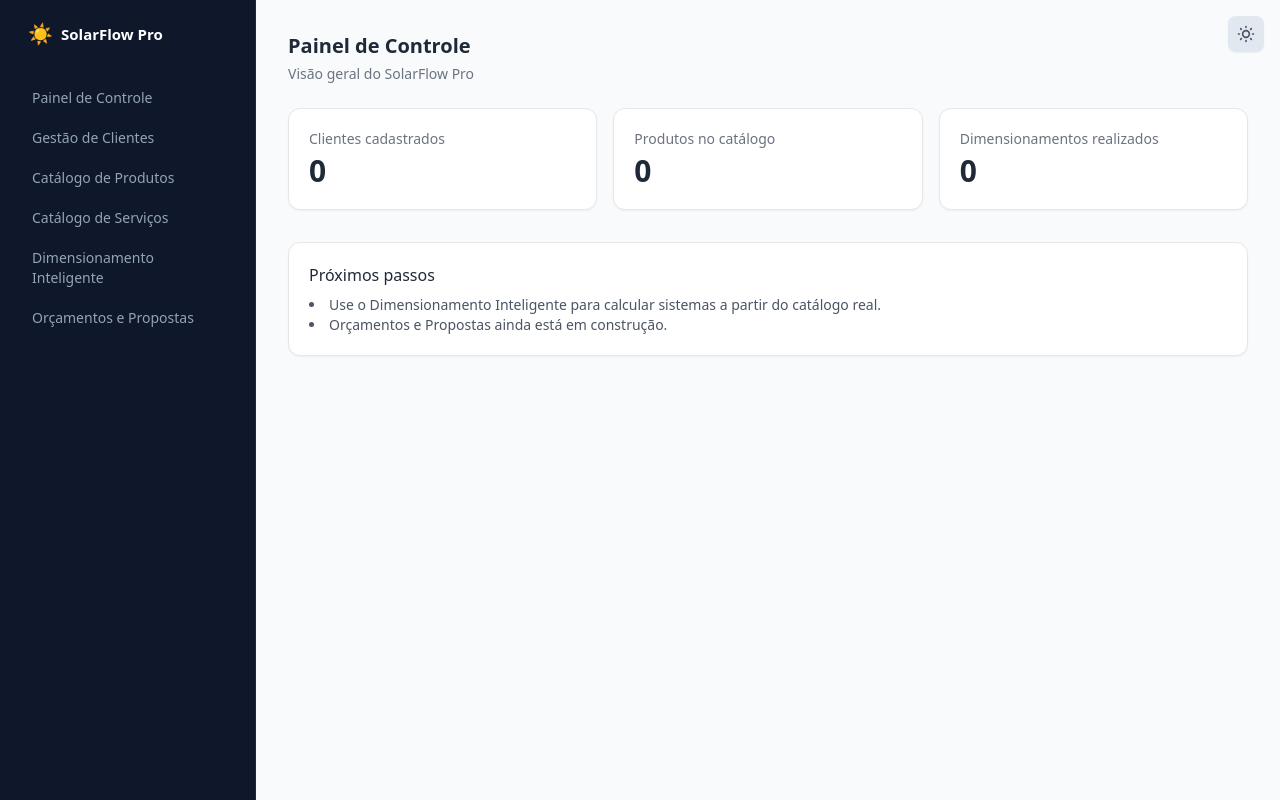
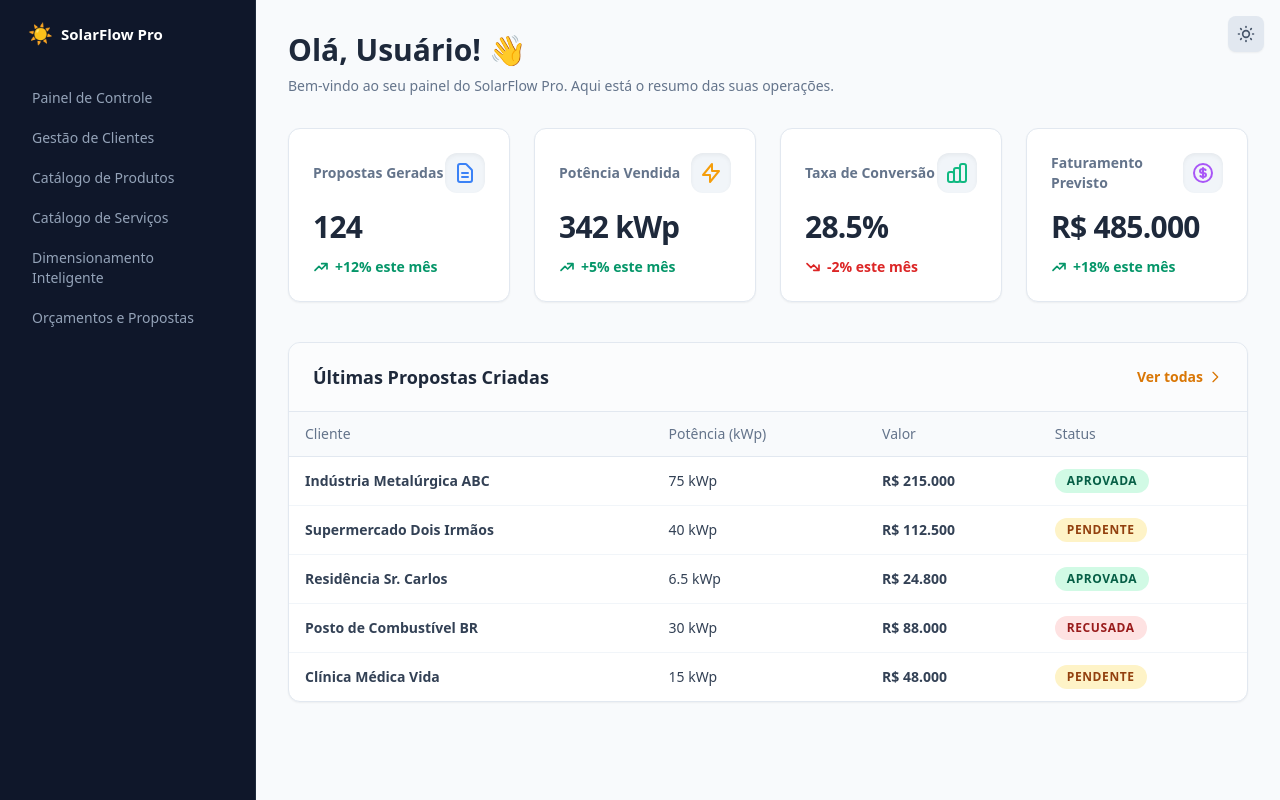
Before and after one commit to rafaelnrr/erp, a Next.js app: page /admin in a window 1280 px wide. Built offline with nearby package versions, Linux system fonts and the light colour scheme; no server answers; the database is empty.

Commit message:
feat: redirecionamento raiz e dashboard com kpis e tabela mockada

```diff
--- a/app/admin/page.tsx
+++ b/app/admin/page.tsx
@@ -1,41 +1,152 @@
 import { createClient } from "@/utils/supabase/server";
 
-export default async function PainelControlePage() {
+export default async function DashboardPage() {
   const supabase = await createClient();
+  const { data: { user } } = await supabase.auth.getUser();
 
-  const [{ count: clientesCount }, { count: produtosCount }, { count: dimensionamentosCount }] =
-    await Promise.all([
-      supabase.from("clientes").select("*", { count: "exact", head: true }),
-      supabase.from("produtos").select("*", { count: "exact", head: true }),
-      supabase.from("dimensionamentos").select("*", { count: "exact", head: true }),
-    ]);
+  // Pegando o nome do metadado do user (caso exista) ou caindo para o inicio do e-mail
+  const userName = user?.user_metadata?.nome || user?.email?.split('@')[0] || "Usuário";
 
-  const cards = [
-    { label: "Clientes cadastrados", valor: clientesCount ?? 0 },
-    { label: "Produtos no catálogo", valor: produtosCount ?? 0 },
-    { label: "Dimensionamentos realizados", valor: dimensionamentosCount ?? 0 },
+  // Dados Mockados para visualização imediata do layout
+  const kpis = [
+    {
+      label: "Propostas Geradas",
+      valor: "124",
+      tendencia: "+12% este mês",
+      positiva: true,
+      icone: (
+        <svg className="w-6 h-6 text-blue-500" fill="none" viewBox="0 0 24 24" stroke="currentColor">
+          <path strokeLinecap="round" strokeLinejoin="round" strokeWidth={2} d="M9 12h6m-6 4h6m2 5H7a2 2 0 01-2-2V5a2 2 0 012-2h5.586a1 1 0 01.707.293l5.414 5.414a1 1 0 01.293.707V19a2 2 0 01-2 2z" />
+        </svg>
+      )
+    },
+    {
+      label: "Potência Vendida",
+      valor: "342 kWp",
+      tendencia: "+5% este mês",
+      positiva: true,
+      icone: (
+        <svg className="w-6 h-6 text-amber-500" fill="none" viewBox="0 0 24 24" stroke="currentColor">
+          <path strokeLinecap="round" strokeLinejoin="round" strokeWidth={2} d="M13 10V3L4 14h7v7l9-11h-7z" />
+        </svg>
+      )
+    },
+    {
+      label: "Taxa de Conversão",
+      valor: "28.5%",
+      tendencia: "-2% este mês",
+      positiva: false,
+      icone: (
+        <svg className="w-6 h-6 text-emerald-500" fill="none" viewBox="0 0 24 24" stroke="currentColor">
+          <path strokeLinecap="round" strokeLinejoin="round" strokeWidth={2} d="M9 19v-6a2 2 0 00-2-2H5a2 2 0 00-2 2v6a2 2 0 002 2h2a2 2 0 002-2zm0 0V9a2 2 0 012-2h2a2 2 0 012 2v10m-6 0a2 2 0 002 2h2a2 2 0 002-2m0 0V5a2 2 0 012-2h2a2 2 0 012 2v14a2 2 0 01-2 2h-2a2 2 0 01-2-2z" />
+        </svg>
+      )
+    },
+    {
+      label: "Faturamento Previsto",
+      valor: "R$ 485.000",
+      tendencia: "+18% este mês",
+      positiva: true,
+      icone: (
+        <svg className="w-6 h-6 text-purple-500" fill="none" viewBox="0 0 24 24" stroke="currentColor">
+          <path strokeLinecap="round" strokeLinejoin="round" strokeWidth={2} d="M12 8c-1.657 0-3 .895-3 2s1.343 2 3 2 3 .895 3 2-1.343 2-3 2m0-8c1.11 0 2.08.402 2.599 1M12 8V7m0 1v8m0 0v1m0-1c-1.11 0-2.08-.402-2.599-1M21 12a9 9 0 11-18 0 9 9 0 0118 0z" />
+        </svg>
+      )
+    },
   ];
+
+  const ultimasPropostas = [
+    { id: 1, cliente: "Indústria Metalúrgica ABC", potencia: "75 kWp", valor: "R$ 215.000", status: "Aprovada" },
+    { id: 2, cliente: "Supermercado Dois Irmãos", potencia: "40 kWp", valor: "R$ 112.500", status: "Pendente" },
+    { id: 3, cliente: "Residência Sr. Carlos", potencia: "6.5 kWp", valor: "R$ 24.800", status: "Aprovada" },
+    { id: 4, cliente: "Posto de Combustível BR", potencia: "30 kWp", valor: "R$ 88.000", status: "Recusada" },
+    { id: 5, cliente: "Clínica Médica Vida", potencia: "15 kWp", valor: "R$ 48.000", status: "Pendente" },
+  ];
+
+  const statusColors: Record<string, string> = {
+    "Aprovada": "bg-emerald-100 text-emerald-800 dark:bg-emerald-500/20 dark:text-emerald-400",
+    "Pendente": "bg-amber-100 text-amber-800 dark:bg-amber-500/20 dark:text-amber-400",
+    "Recusada": "bg-red-100 text-red-800 dark:bg-red-500/20 dark:text-red-400",
+  };
 
   return (
     <main className="p-8">
-      <h1 className="text-xl font-semibold text-gray-800">Painel de Controle</h1>
-      <p className="mt-1 text-sm text-gray-500">Visão geral do SolarFlow Pro</p>
+      {/* Cabeçalho */}
+      <div className="mb-8">
+        <h1 className="text-3xl font-bold text-slate-800 dark:text-slate-100">
+          Olá, {userName}! 👋
+        </h1>
+        <p className="mt-2 text-sm font-medium text-slate-500 dark:text-slate-400">
+          Bem-vindo ao seu painel do SolarFlow Pro. Aqui está o resumo das suas operações.
+        </p>
+      </div>
 
-      <div className="mt-6 grid grid-cols-1 gap-4 sm:grid-cols-3">
-        {cards.map((c) => (
-          <div key={c.label} className="rounded-xl border border-gray-200 bg-white p-5 shadow-sm">
-            <span className="block text-sm text-gray-500">{c.label}</span>
-            <strong className="mt-1 block text-3xl text-gray-800">{c.valor}</strong>
+      {/* Grid de KPIs */}
+      <div className="grid grid-cols-1 gap-6 sm:grid-cols-2 lg:grid-cols-4">
+        {kpis.map((kpi) => (
+          <div key={kpi.label} className="panel p-6 flex flex-col justify-between hover:-translate-y-1 hover:shadow-lg transition-all duration-300">
+            <div className="flex items-center justify-between">
+              <span className="text-sm font-semibold text-slate-500 dark:text-slate-400">{kpi.label}</span>
+              <div className="p-2 rounded-xl bg-slate-100 dark:bg-slate-800/80 shadow-inner">
+                {kpi.icone}
+              </div>
+            </div>
+            <div className="mt-4">
+              <strong className="text-3xl font-black tracking-tight text-slate-800 dark:text-slate-100">{kpi.valor}</strong>
+              <div className={`mt-3 flex items-center text-sm font-bold ${kpi.positiva ? 'text-emerald-600 dark:text-emerald-400' : 'text-red-600 dark:text-red-400'}`}>
+                {kpi.positiva ? (
+                  <svg className="w-4 h-4 mr-1.5" fill="none" viewBox="0 0 24 24" stroke="currentColor">
+                    <path strokeLinecap="round" strokeLinejoin="round" strokeWidth={2.5} d="M13 7h8m0 0v8m0-8l-8 8-4-4-6 6" />
+                  </svg>
+                ) : (
+                  <svg className="w-4 h-4 mr-1.5" fill="none" viewBox="0 0 24 24" stroke="currentColor">
+                    <path strokeLinecap="round" strokeLinejoin="round" strokeWidth={2.5} d="M13 17h8m0 0v-8m0 8l-8-8-4 4-6-6" />
+                  </svg>
+                )}
+                {kpi.tendencia}
+              </div>
+            </div>
           </div>
         ))}
       </div>
 
-      <div className="mt-8 rounded-xl border border-gray-200 bg-white p-5 shadow-sm">
-        <h2 className="font-medium text-gray-800">Próximos passos</h2>
-        <ul className="mt-2 list-inside list-disc text-sm text-gray-600">
-          <li>Use o Dimensionamento Inteligente para calcular sistemas a partir do catálogo real.</li>
-          <li>Orçamentos e Propostas ainda está em construção.</li>
-        </ul>
+      {/* Tabela de Últimas Propostas */}
+      <div className="mt-10 panel overflow-hidden">
+        <div className="border-b border-slate-200 dark:border-slate-700/50 bg-slate-50/50 dark:bg-slate-800/50 px-6 py-5 flex items-center justify-between">
+          <h2 className="text-lg font-bold text-slate-800 dark:text-slate-100">Últimas Propostas Criadas</h2>
+          <a href="/admin/propostas" className="text-sm font-bold text-amber-600 hover:text-amber-700 dark:text-amber-500 dark:hover:text-amber-400 transition-colors flex items-center gap-1">
+            Ver todas
+            <svg className="w-4 h-4" fill="none" viewBox="0 0 24 24" stroke="currentColor">
+              <path strokeLinecap="round" strokeLinejoin="round" strokeWidth={2} d="M9 5l7 7-7 7" />
+            </svg>
+          </a>
+        </div>
+        <div className="overflow-x-auto">
+          <table className="table-standard">
+            <thead>
+              <tr>
+                <th className="py-4">Cliente</th>
+                <th className="py-4">Potência (kWp)</th>
+                <th className="py-4">Valor</th>
+                <th className="py-4">Status</th>
+              </tr>
+            </thead>
+            <tbody>
+              {ultimasPropostas.map((prop) => (
+                <tr key={prop.id}>
+                  <td className="font-semibold text-slate-800 dark:text-slate-200 py-3.5">{prop.cliente}</td>
+                  <td className="text-slate-600 dark:text-slate-400 py-3.5">{prop.potencia}</td>
+                  <td className="font-bold text-slate-900 dark:text-slate-100 py-3.5">{prop.valor}</td>
+                  <td className="py-3.5">
+                    <span className={`inline-flex items-center px-3 py-1 rounded-full text-xs font-extrabold uppercase tracking-wider ${statusColors[prop.status]}`}>
+                      {prop.status}
+                    </span>
+                  </td>
+                </tr>
+              ))}
+            </tbody>
+          </table>
+        </div>
       </div>
     </main>
   );
--- a/app/page.tsx
+++ b/app/page.tsx
@@ -1,14 +1,14 @@
-export default function Home() {
-  return (
-    <main className="flex min-h-screen flex-col items-center justify-center p-8">
-      <h1 className="text-2xl font-semibold">SolarFlow Pro</h1>
-      <p className="mt-2 text-gray-600">
-        Acesse{" "}
-        <a href="/admin" className="text-blue-600 underline">
-          /admin
-        </a>{" "}
-        para entrar no painel.
-      </p>
-    </main>
-  );
+import { createClient } from "@/utils/supabase/server";
+import { redirect } from "next/navigation";
+
+export default async function Home() {
+  const supabase = await createClient();
+  const { data: { user } } = await supabase.auth.getUser();
+
+  if (user) {
+    // Redireciona para o painel principal (Dashboard) que no seu sistema é a rota /admin
+    redirect("/admin");
+  } else {
+    redirect("/login");
+  }
 }
```
